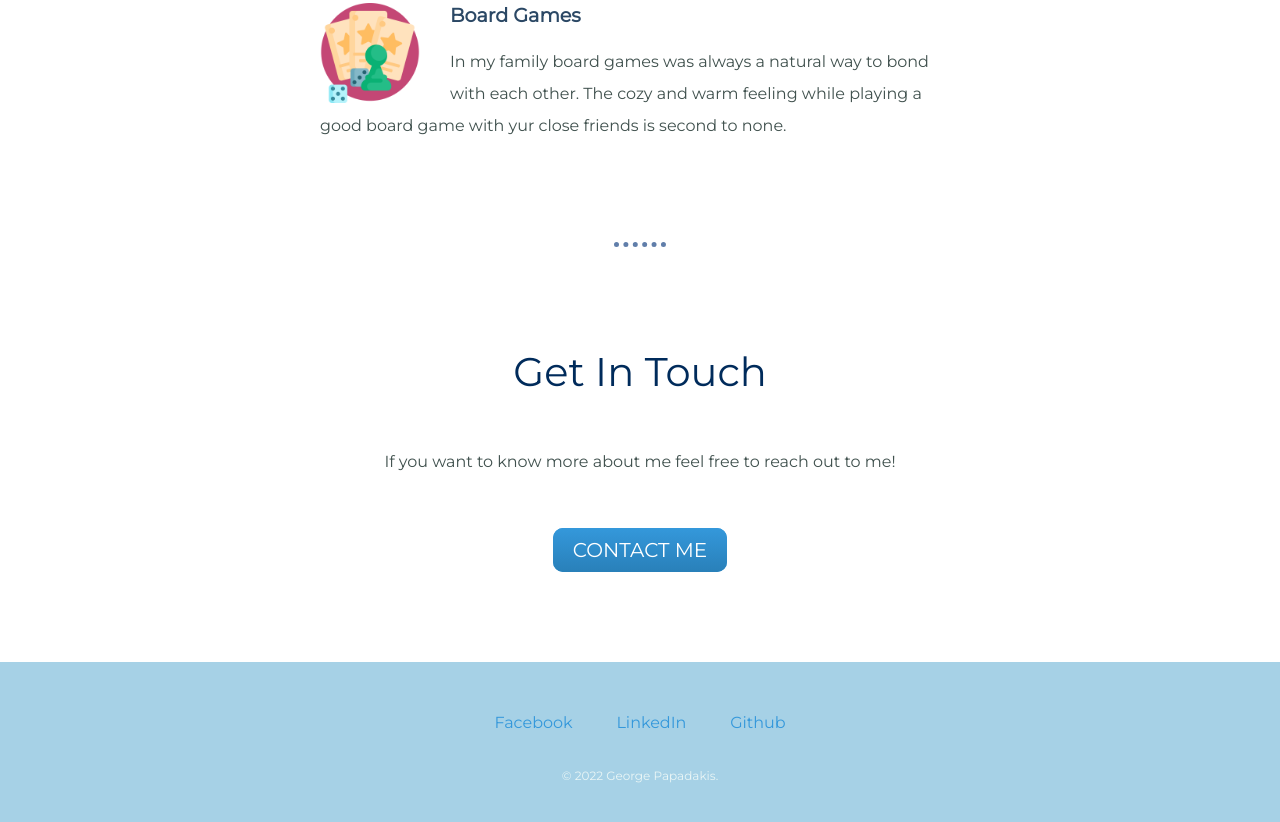
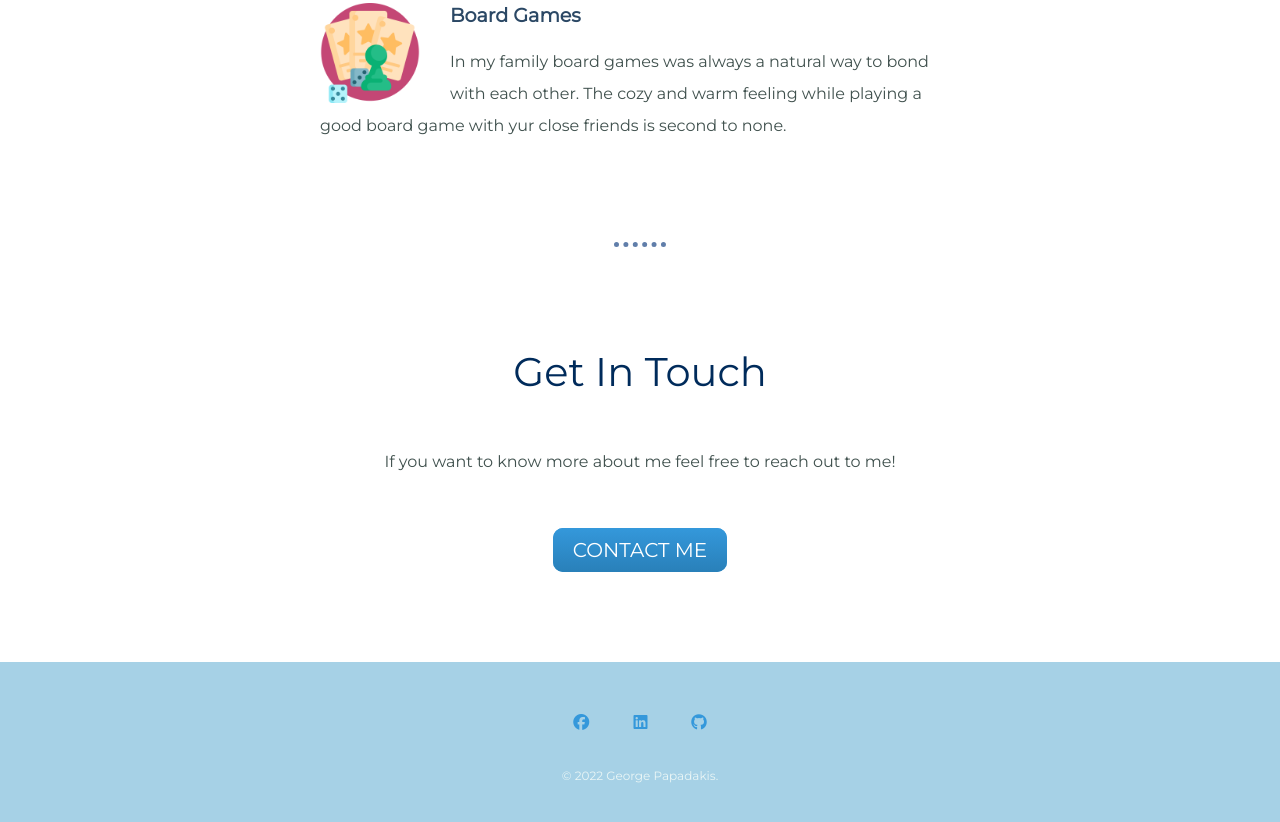
Before and after one commit to PapadakisGeorge/personal-website, a plain HTML site: page index.html in a window 1280 px wide. Shown: the part 2665-3487 px from the top of the page. Drawn offline with Linux system fonts and the light colour scheme.

Commit message:
Social icons added

```diff
--- a/index.html
+++ b/index.html
@@ -8,6 +8,9 @@
     <link rel="preconnect" href="https://fonts.googleapis.com">
     <link rel="preconnect" href="https://fonts.gstatic.com" crossorigin>
     <link href="https://fonts.googleapis.com/css2?family=Merriweather&family=Montserrat&family=Sacramento&display=swap" rel="stylesheet">
+
+    <!--  Font Awesome-->
+    <script src="https://kit.fontawesome.com/48b00c35e5.js" crossorigin="anonymous"></script>
 </head>
 <body>
     <div class="top-container">
@@ -60,9 +63,10 @@
         </div>
     </div>
     <div class="bottom-container">
-        <a class="footer-link" href="https://www.facebook.com/giorgos.papadakis.37">Facebook</a>
-        <a class="footer-link" href="https://www.linkedin.com/in/georgios-papadakis89">LinkedIn</a>
-        <a class="footer-link" href="https://github.com/PapadakisGeorge">Github</a>
+        <a class="footer-link" href="https://www.facebook.com/giorgos.papadakis.37"><i class="social-icon fa-brands fa-facebook"></i>
+        </a>
+        <a class="footer-link" href="https://www.linkedin.com/in/georgios-papadakis89"><i class="fa-brands fa-linkedin"></i></a>
+        <a class="footer-link" href="https://github.com/PapadakisGeorge"><i class="fa-brands fa-github"></i></a>
         <p class="copyright">© 2022 George Papadakis.</p>
     </div>
 </body>
```
